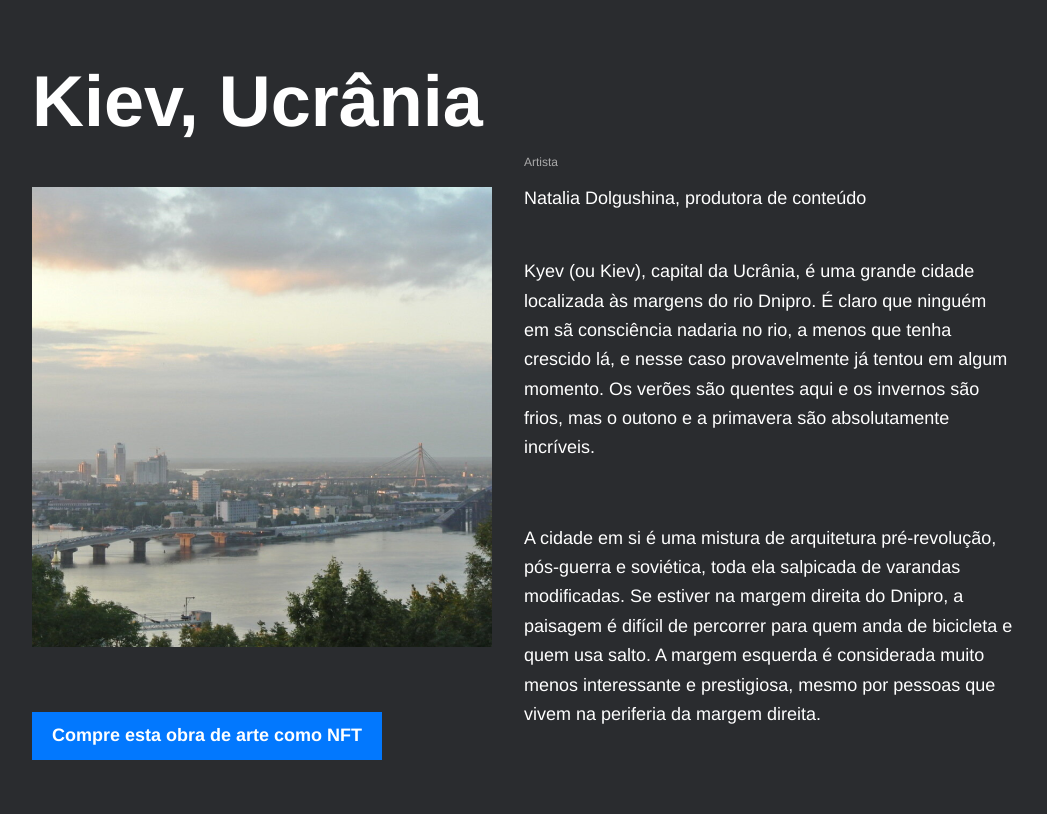
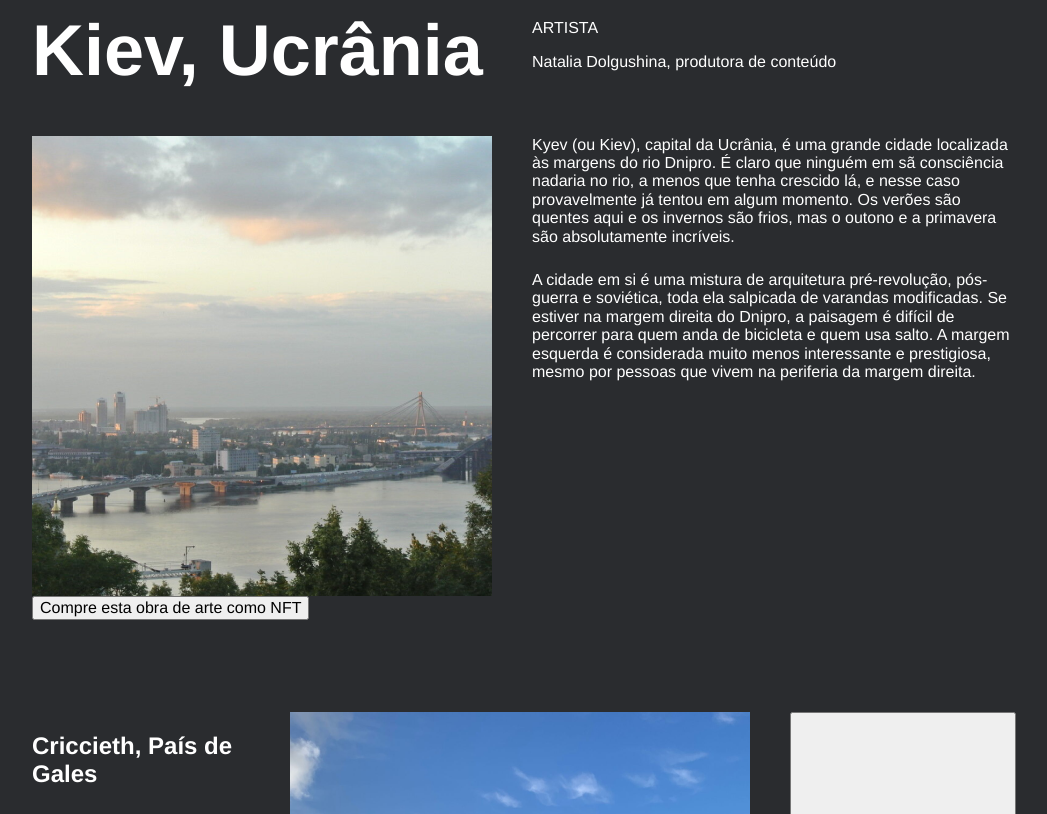
Before and after one commit to gabrielSantillo/web_project_3_ptbr, a plain HTML site: page index.html in a window 1280 px wide. Shown: the part 2326-3140 px from the top of the page, without its empty margins (116-1163 px from the left). Before the commit the page ends 3086 px from the top, so only its background shows below. Drawn offline with Linux system fonts and the light colour scheme.

Commit message:
Remodelling the design for the nft resusable section

```diff
--- a/blocks/nft/__content/-button/nft__content-button.css
+++ /dev/null
@@ -1,16 +0,0 @@
-.nft__content-button {
-    margin-top: 61px;
-    padding: 13px 20px;
-    border: none;
-    color: #fff;
-    background-color: #0278fe;
-    font-size: 18px;
-    font-weight: 600;
-    line-height: 21.78px;
-    cursor: pointer;
-    transition: .4s;
-}
-
-.nft__content-button:hover {
-    background-color: #0063d2;
-}
--- /dev/null
+++ b/blocks/nft/__content/-description/nft__content-description.css
@@ -0,0 +1,11 @@
+.nft__content-description {
+    margin-top: 0;
+    display: flex;
+    flex-direction: column;
+    row-gap: 25px;
+}
+
+.nft__content-description p {
+    margin-top: 0;
+    margin-bottom: 0;
+}
--- a/blocks/nft/__content/nft__content.css
+++ b/blocks/nft/__content/nft__content.css
@@ -0,0 +1,5 @@
+.nft__content {
+    display: flex;
+    column-gap: 40px;
+    margin-top: 48px;
+}
--- /dev/null
+++ b/blocks/nft/__country/-artist/nft__country-artist.css
@@ -0,0 +1,4 @@
+.nft__country-artist {
+    position: relative;
+    bottom: 0;
+}
--- a/blocks/nft/__content/-title/nft__content-title.css
+++ b/blocks/nft/__country/-name/nft__country-name.css
@@ -1,7 +1,8 @@
-.nft__content-title {
+.nft__country-name {
     font-size: 72px;
     font-weight: 900;
     line-height: 76px;
+    width: 460px;
+    margin-top: 0;
     margin-bottom: 0;
-    margin-bottom: 48px;
 }
--- /dev/null
+++ b/blocks/nft/__country/nft__country.css
@@ -0,0 +1,6 @@
+.nft__country {
+    display: flex;
+    column-gap: 40px;
+    justify-content: start;
+    align-items:flex-end;
+}
--- a/blocks/nft/__text/-artist/-name/nft__text-artist-name.css
+++ /dev/null
@@ -1,5 +0,0 @@
-.nft__text-artist-name {
-    font-weight: 400;
-    font-size: 18px;
-    line-height: 22px;
-}
--- a/blocks/nft/__text/-artist/nft__text-artist.css
+++ /dev/null
@@ -1,10 +0,0 @@
-.nft__text-artist {
-    margin-top: 140px;
-}
-
-.nft__text-artist p:first-child {
-    font-weight: 400;
-    font-size: 12px;
-    line-height: 14.52px;
-    color: #aaa;
-}
--- a/blocks/nft/__text/-description/nft__text-description.css
+++ /dev/null
@@ -1,11 +0,0 @@
-.nft__text-description {
-    margin-top: 12px;
-    display: grid;
-    row-gap: 25px;
-}
-
-.nft__text-description p {
-    font-weight: 400;
-    font-size: 18px;
-    line-height: 29.34px;
-}
--- a/blocks/nft/__text/nft__text.css
+++ /dev/null
@@ -1,4 +0,0 @@
-.nft__text {
-    display: flex;
-    flex-direction: column;
-}
--- a/blocks/nft/nft.css
+++ b/blocks/nft/nft.css
@@ -1,7 +1,5 @@
 .nft {
     margin-top: 92px;
-    display: grid;
-    grid-template-columns: 1fr 1fr;
     margin-left: 148px;
     margin-right: 148px;
 }
--- a/index.html
+++ b/index.html
@@ -67,37 +67,46 @@
         </section>
 
         <section class="nft kiev">
+            <div class="nft__country">
+                <h2 class="nft__country-name">Kiev, Ucrânia</h2>
+                <div class="nft__country-artist">
+                    <p class="nft__country-artist-artist">ARTISTA</p>
+                    <p class="nft__country-artist-name">Natalia Dolgushina, produtora de conteúdo</p>
+                </div>
+            </div>
+
+            <div class="nft__content">
+                <img class="nft__content-image" src="/images/nft/kiev.png" alt="">
+                <div class="nft__content-description">
+                    <p>Kyev (ou Kiev), capital da Ucrânia, é uma grande cidade localizada às margens do rio Dnipro. É claro que ninguém em sã consciência nadaria no rio, a menos que tenha crescido lá, e nesse caso provavelmente já tentou em algum momento. Os verões são quentes aqui e os invernos são frios, mas o outono e a primavera são absolutamente incríveis.</p>
+                    <p>A cidade em si é uma mistura de arquitetura pré-revolução, pós-guerra e soviética, toda ela salpicada de varandas modificadas. Se estiver na margem direita do Dnipro, a paisagem é difícil de percorrer para quem anda de bicicleta e quem usa salto. A margem esquerda é considerada muito menos interessante e prestigiosa, mesmo por pessoas que vivem na periferia da margem direita.</p>
+                </div>
+            </div>
+
+            <button>Compre esta obra de arte como NFT</button>
+        </section>
+
+        <section class="nft criccieth">
           <div class="nft__content">
-            <h2 class="nft__content-title">Kiev, Ucrânia</h2>
-            <img src="/images/nft/kiev.png" alt="" class="nft__content-image" />
+            <h2 class="nft__content-title">Criccieth, País de Gales</h2>
+            <img src="/images/nft/criccieth.png" alt="" class="nft__content-image" />
             <button class="nft__content-button">
               Compre esta obra de arte como NFT
             </button>
           </div>
-          <div class="nft__text">
+          <div class="nft__text nft__text-criccieth">
             <div class="nft__text-artist">
               <p>Artista</p>
               <p class="nft__text-artist-name">
-                Natalia Dolgushina, produtora de conteúdo
+                Steffan Warren, editor-chefe
               </p>
             </div>
             <div class="nft__text-description">
               <p>
-                Kyev (ou Kiev), capital da Ucrânia, é uma grande cidade
-                localizada às margens do rio Dnipro. É claro que ninguém em sã
-                consciência nadaria no rio, a menos que tenha crescido lá, e
-                nesse caso provavelmente já tentou em algum momento. Os verões
-                são quentes aqui e os invernos são frios, mas o outono e a
-                primavera são absolutamente incríveis.
+                A ruína medieval do Castelo de Cricieth tem vista para a cidade abaixo de uma rocha que se projeta para o mar. Acredita-se que tenha sido construído por Llewelyn, o Grande, no século XIII. Cerca de 900 anos depois, a auto-intitulada *Pérola de Gales nas margens de Snowdonia* tornou-se um destino turístico popular durante os meses de verão.
               </p>
               <p>
-                A cidade em si é uma mistura de arquitetura pré-revolução,
-                pós-guerra e soviética, toda ela salpicada de varandas
-                modificadas. Se estiver na margem direita do Dnipro, a paisagem
-                é difícil de percorrer para quem anda de bicicleta e quem usa
-                salto. A margem esquerda é considerada muito menos interessante
-                e prestigiosa, mesmo por pessoas que vivem na periferia da
-                margem direita.
+                A uma curta caminhada da estrada do castelo, você pode desfrutar do melhor sorvete do mundo no Cadwalader's, cujo ingrediente secreto, segundo rumores, são algas marinhas de origem local. Outra reivindicação à fama é o fato de que Criccieth ganhou o prêmio *Wales in Bloom* por cinco anos consecutivos por suas espetaculares exibições florais pela cidade. Foi também a casa de David Lloyd George, o único galês a ocupar o cargo de primeiro-ministro do Reino Unido.
               </p>
             </div>
           </div>
--- a/pages/index.css
+++ b/pages/index.css
@@ -6,14 +6,13 @@
 
 /* nft - REUSABLE */
 @import url('../blocks/nft/nft.css');
+@import url('../blocks/nft/__country/nft__country.css');
+@import url('../blocks/nft/__country/-name/nft__country-name.css');
+@import url('../blocks/nft/__country/-artist/nft__country-artist.css');
 @import url('../blocks/nft/__content/nft__content.css');
-@import url('../blocks/nft/__content/-title/nft__content-title.css');
+@import url('../blocks/nft/__content/-description/nft__content-description.css');
 @import url('../blocks/nft/__content/-image/nft__content-image.css');
-@import url('../blocks/nft/__content/-button/nft__content-button.css');
-@import url('../blocks/nft/__text/nft__text.css');
-@import url('../blocks/nft/__text/-description/nft__text-description.css');
-@import url('../blocks/nft/__text/-artist/nft__text-artist.css');
-@import url('../blocks/nft/__text/-artist/-name/nft__text-artist-name.css');
+@import url('../blocks/nft/__content/-description/nft__content-description.css');
 
 /* HEADER */
 @import url('../blocks/header/header.css');
```
